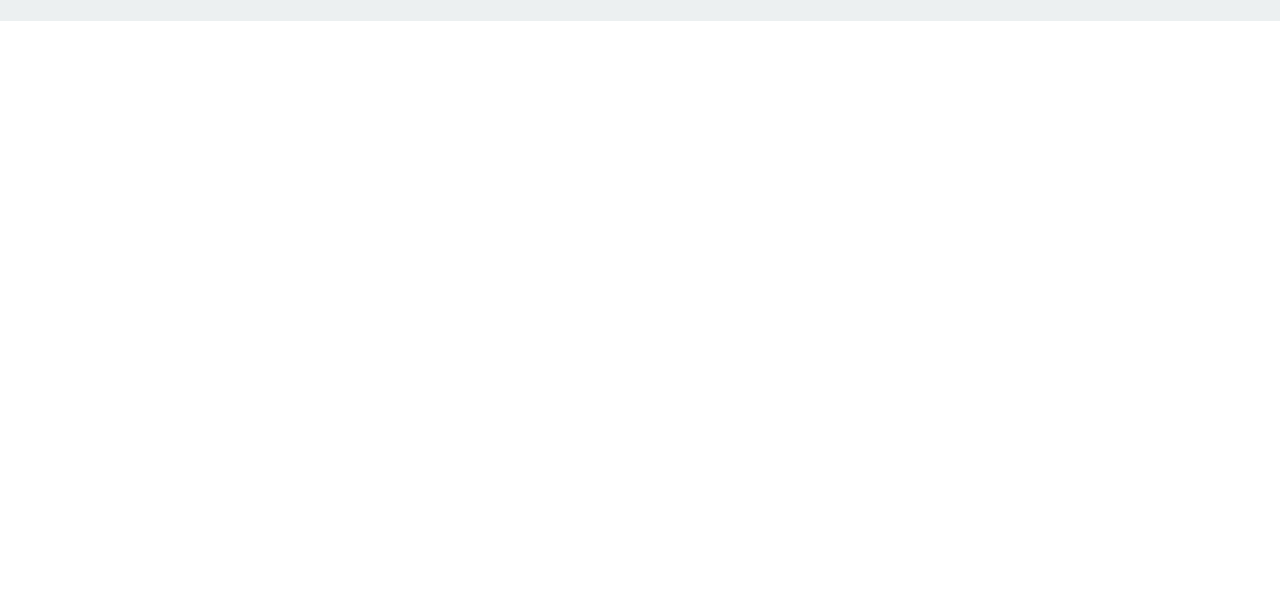
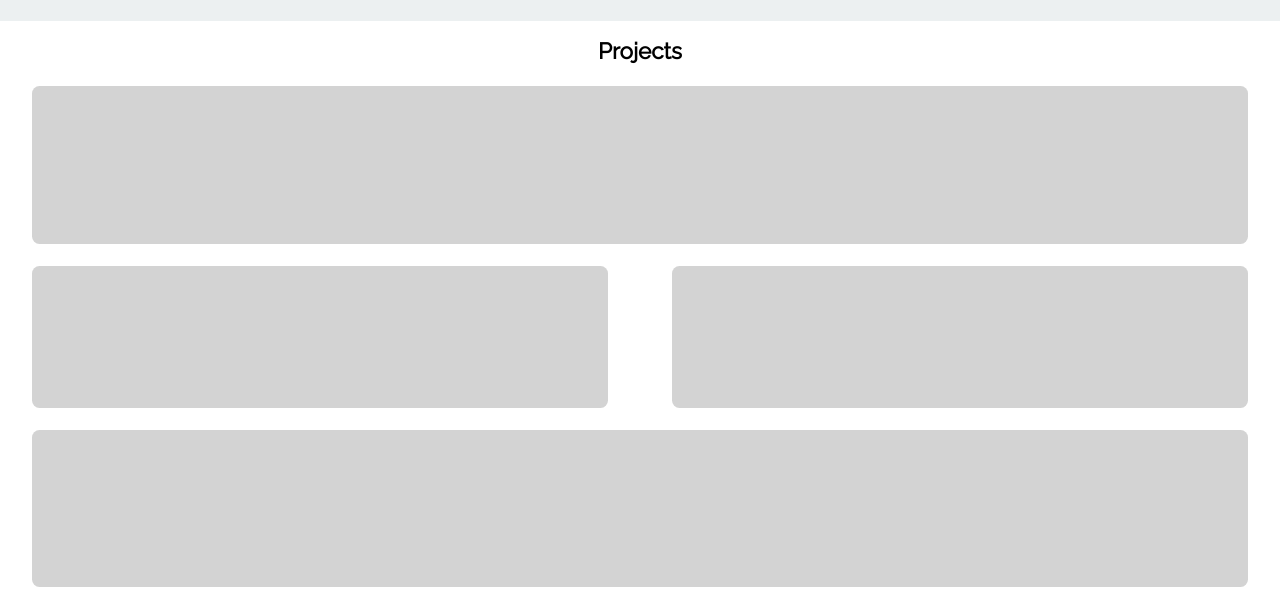
Before and after one commit to arangodavid/Coding-Interphaze, a plain HTML site: page index.html in a window 1280 px wide. Shown: the part 2180-2778 px from the top of the page. Before the commit the page ends 2201 px from the top, so only its background shows below. Drawn offline with nearby package versions, Linux system fonts and the light colour scheme.

Commit message:
created section 3

```diff
--- a/index.html
+++ b/index.html
@@ -124,7 +124,21 @@
             </section>
           </section>
           <section class="section_three">
+            <h1 class="projects_text">Projects</h1>
+            <section class="portfolio_section_top">
 
+            </section>
+            <section class="portfolio_left_right_container">
+              <section class="portfolio_section_left">
+
+              </section>
+              <section class="portfolio_section_right">
+
+              </section>
+            </section>
+            <section class="portfolio_section_bottom">
+
+            </section>
           </section>
           <footer class="site_footer">
 
--- a/scss/style.scss
+++ b/scss/style.scss
@@ -89,21 +89,21 @@ body {
 }
 
 // Hero banner
-.hero_banner{
+.hero_banner {
 	border: 1px solid black;
 	height: 25rem;
 	line-height: 1.5;
 	padding: 1rem;
-	.hero_banner_quality_paragraph , .hero_banner_ideas_paragraph{
+	.hero_banner_quality_paragraph , .hero_banner_ideas_paragraph {
 		font-family: $heading-font;
 		font-size: $medium-font * 1.5;
 		text-align: center;
 		font-weight: 100;
 	}
-	.hero_banner_ideas_paragraph{
+	.hero_banner_ideas_paragraph {
 		font-size: $medium-font * 1.1;
 	}
-	.lets_talk_button{
+	.lets_talk_button {
 		height: 3rem;
 		width: 50%;
 		border-radius: .09rem;
@@ -214,3 +214,39 @@ body {
 .section_two_info_icon_bottom {
 	border-radius: 0 0 .5rem 0;
 }
+//Section three
+.section_three {
+	display: flex;
+	flex-direction: column;
+	height: 38rem;
+	justify-content: space-around;
+	margin-top: .5rem;
+}
+
+.projects_text{
+	font-family: $heading-font;
+	text-align: center;
+	margin: 0;
+	padding: 0;
+	font-size: $large-font;
+}
+
+.portfolio_section_top , .portfolio_section_bottom {
+	height: 10.5rem;
+	background: lightgray;
+	width: 95%;
+	margin: 0 auto;
+	border-radius: .5rem;
+}
+
+.portfolio_left_right_container {
+	display: flex;
+	flex-direction: row;
+	justify-content: space-around;
+	.portfolio_section_left, .portfolio_section_right{
+		height: 9.5rem;
+		background: lightgray;
+		width: 45%;
+		border-radius: .5rem;
+	}
+}
```
Also changed, not shown: css/style.css, 1 other file.
